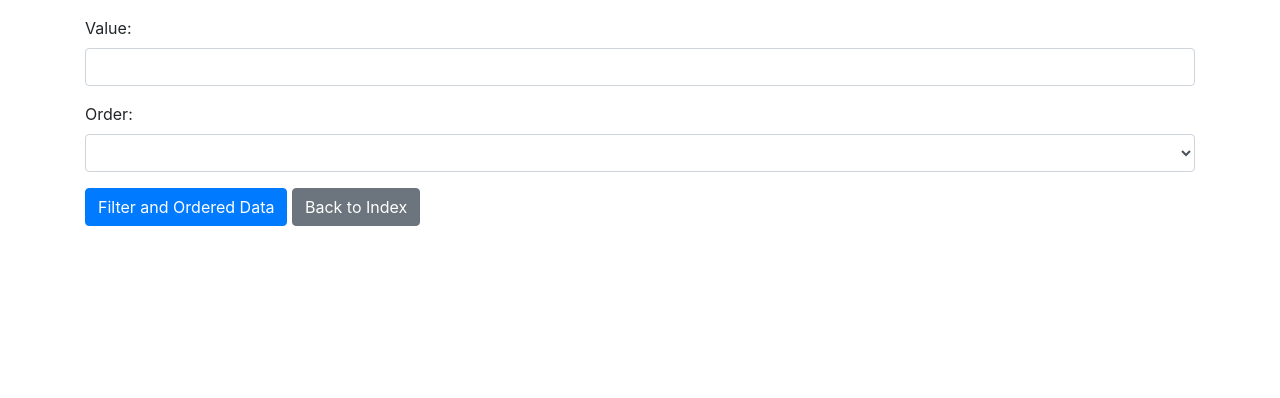
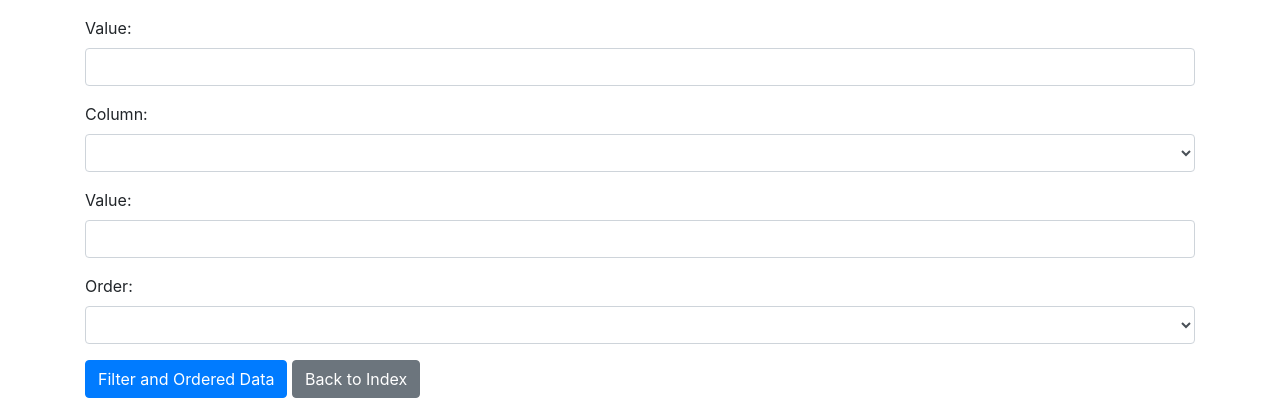
Before and after one commit to j0k3r3/CSVFilter, a Flask app: template app/templates/filter.html in a window 1280 px wide. Shown: the part 514-912 px from the top of the page. Before the commit the page ends 740 px from the top, so only its background shows below. Run offline with Flask 3, Linux system fonts and the light colour scheme; the template is opened without the code that fills it, so the values that code supplies are empty; some libraries are stand-ins or nearby versions.

Commit message:
Fixed errors

```diff
--- a/app/templates/filter.html
+++ b/app/templates/filter.html
@@ -4,6 +4,10 @@
     <meta charset="utf-8">
     <meta name="viewport" content="width=device-width, initial-scale=1, shrink-to-fit=no">
     <title>Filter Data</title>
+    <link rel="apple-touch-icon" sizes="180x180" href="../static/images/apple-touch-icon.png">
+    <link rel="icon" type="image/png" sizes="32x32" href="../static/images/favicon-32x32.png">
+    <link rel="icon" type="image/png" sizes="16x16" href="../static/images/favicon-16x16.png">
+    <link rel="manifest" href="../static/images/site.webmanifest">
     <!-- Bootstrap CSS -->
     <link href="https://maxcdn.bootstrapcdn.com/bootstrap/4.5.2/css/bootstrap.min.css" rel="stylesheet">
 </head>
@@ -26,6 +30,20 @@
                 <label for="value">Value:</label>
                 <input type="text" name="value" class="form-control">
             </div>
+
+            <div class="form-group">
+                <label for="column2">Column:</label>
+                <select name="column2" class="form-control">
+                    {% for column in columns %}
+                        <option value="{{ column }}">{{ column }}</option>
+                    {% endfor %}
+                </select>
+            </div>
+            <div class="form-group">
+                <label for="value2">Value:</label>
+                <input type="text" name="value2" class="form-control">
+            </div>
+
             <div class="form-group">
                 <label for="order">Order:</label>
                 <select name="order" class="form-control">
@@ -43,6 +61,8 @@
             <form action="{{ url_for('download_file', filename=filename) }}" method="post" class="mt-3">
                 <input type="hidden" name="column" value="{{ request.form.column }}">
                 <input type="hidden" name="value" value="{{ request.form.value }}">
+                <input type="hidden" name="column2" value="{{ request.form.column2 }}">
+                <input type="hidden" name="value2" value="{{ request.form.value2 }}">
                 <input type="hidden" name="order" value="{{ request.form.order }}">
                 <button type="submit" class="btn btn-success">Download Filtered Data as CSV</button>
             </form>
--- a/app/templates/index.html
+++ b/app/templates/index.html
@@ -4,6 +4,10 @@
     <meta charset="utf-8">
     <meta name="viewport" content="width=device-width, initial-scale=1, shrink-to-fit=no">
     <title>Upload CSV</title>
+    <link rel="apple-touch-icon" sizes="180x180" href="../static/images/apple-touch-icon.png">
+    <link rel="icon" type="image/png" sizes="32x32" href="../static/images/favicon-32x32.png">
+    <link rel="icon" type="image/png" sizes="16x16" href="../static/images/favicon-16x16.png">
+    <link rel="manifest" href="../static/images/site.webmanifest">
     <!-- Bootstrap CSS -->
     <link href="https://maxcdn.bootstrapcdn.com/bootstrap/4.5.2/css/bootstrap.min.css" rel="stylesheet">
 </head>
--- a/run.py
+++ b/run.py
@@ -3,4 +3,4 @@ from app import create_app
 app = create_app()
 
 if __name__ == '__main__':
-    app.run(debug=True)
+    app.run()
```
Also changed, not shown: app/routes.py (+15 -2 lines), README.md, app/static/images/android-chrome-192x192.png (added), app/static/images/android-chrome-512x512.png (added), app/static/images/apple-touch-icon.png (added), app/static/images/favicon-16x16.png (added), app/static/images/favicon-32x32.png (added), app/static/images/favicon.ico (added), app/static/images/site.webmanifest (added), 2 other files.
